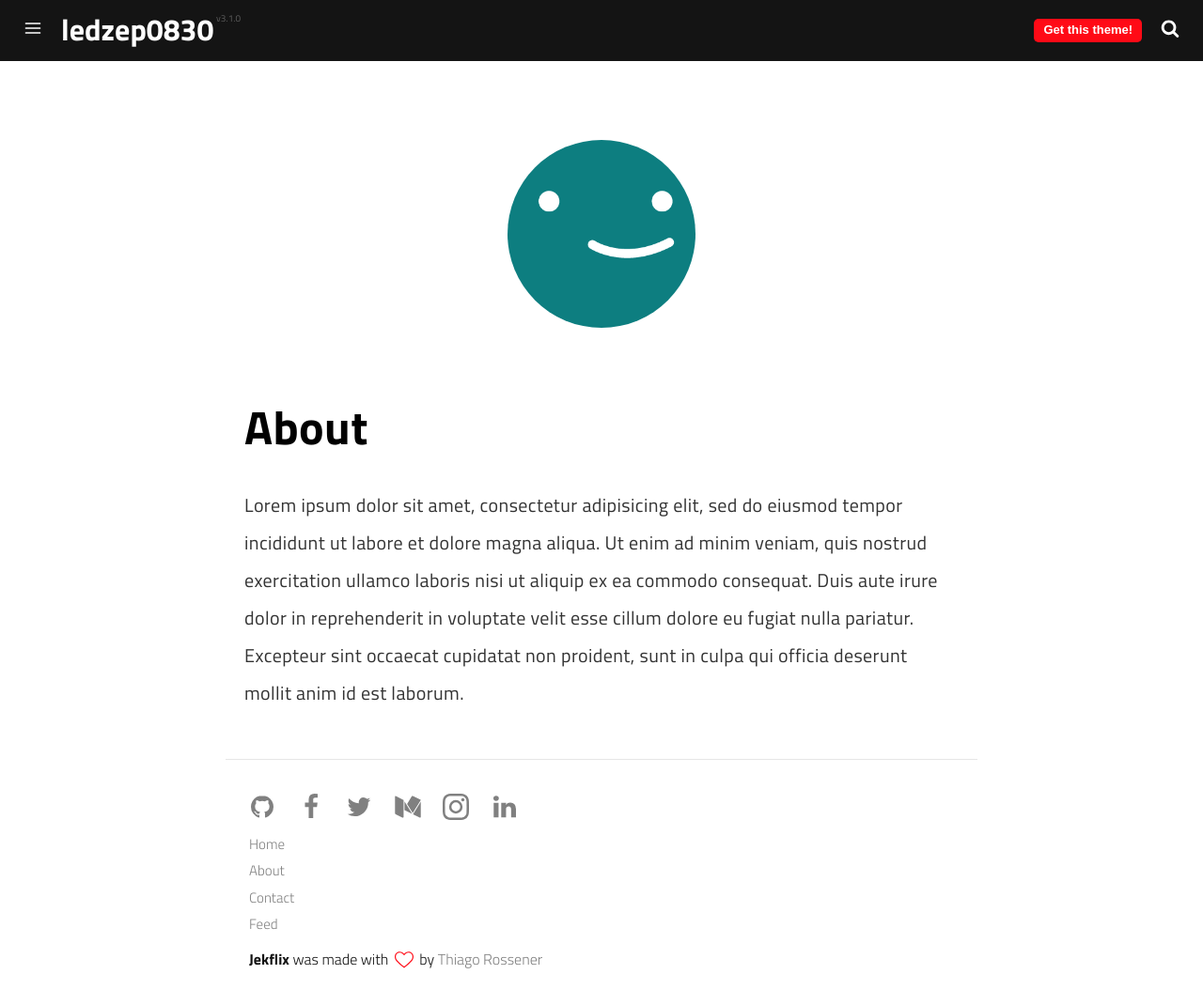
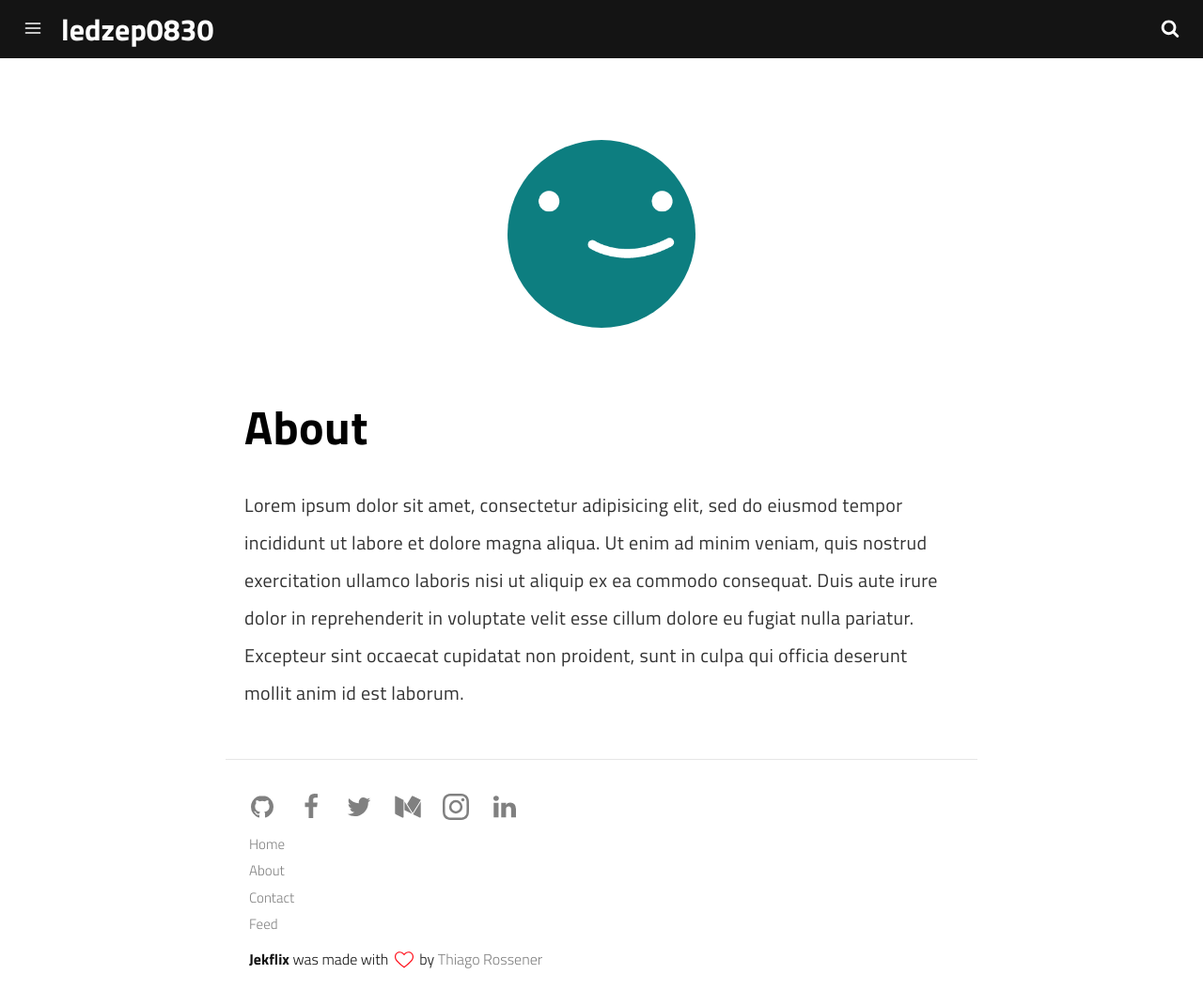
Before and after one commit to ledzep0830/ledzep0830.github.io, a Jekyll site: the page built from pages/about.md, in a window 1280 px wide and 1070 px high. Shown: the whole window at 94% size. Built offline with Jekyll 4.4.1, drawn with Linux system fonts in a browser that asks for light colours; a script that is not in the unit is left out.

Commit message:
Update header.html

```diff
--- a/_includes/header.html
+++ b/_includes/header.html
@@ -4,21 +4,17 @@
     </a>
     <h1 class="logo">
         <a href="{{ site.baseurl }}/">
-            {% if site.use_logo %}
-                {% include logo.html %}
-            {% else %}
-                {{ site.name }} <span class="version">{{ site.version }}</span>
-            {% endif %}
+            {{ site.name }} <!-- <span class="version">v2.0.0</span> -->
         </a>
     </h1>
     <a id="search" class="dosearch" role="button">
         <svg class="icon-search"><use xlink:href="#icon-search"></use></svg>
     </a>
-    {% if site.show_get_theme_btn %}
-        <a href="https://github.com/thiagorossener/jekflix-template" class="get-theme" role="button">
-            Get this theme!
-        </a>
-    {% endif %}
+    <!--
+    <a href="https://github.com/thiagorossener/jekflix-template" class="get-theme" role="button">
+        Get this theme!
+    </a>
+    -->
 </header>
 
 <div id="mask" class="overlay"></div>
```
